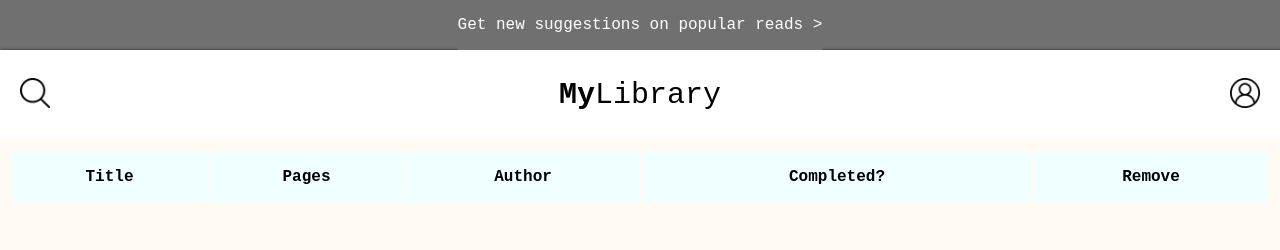
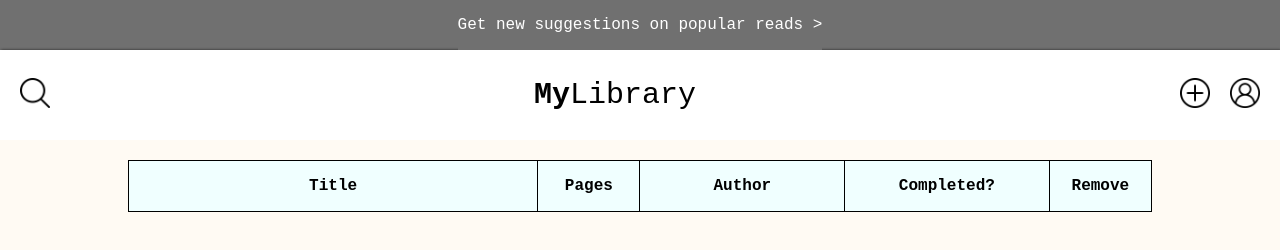
Before and after one commit to ForkFiesta/Odin-JS-Library-Project, a plain HTML site: page index.html in a window 1280 px wide. Drawn offline with Linux system fonts and the light colour scheme.

Commit message:
Add 'add element' symbol

```diff
--- a/index.html
+++ b/index.html
@@ -32,22 +32,29 @@
                             <p><strong>My</strong>Library</p>
                         </a>
                     </div>
-                    <div class="siteHeader_profileIcon">
-                        <a href="#" class="siteHeader_profileIcon">
-                            <img src="./img/user.png" alt="user-icon">
-                        </a>
+                    <div class="siteHeader_rightElements">
+                        <div class="siteHeader_addItem">
+                            <a href="#">
+                                <img src="./img/plus.png" alt="add icon">
+                            </a>
+                        </div>
+                        <div class="siteHeader_profileIcon">
+                            <a href="#" class="siteHeader_profileIcon">
+                                <img src="./img/user.png" alt="user-icon">
+                            </a>
+                        </div>
                     </div>
                 </div>
             </header>
             <div class="main-content">
                 <div class="main-content-table">
                     <table class="main-table">
-                        <tr>
-                        <th>Title</th>
-                        <th>Pages</th>
-                        <th>Author</th>
-                        <th>Completed?</th>
-                        <th>Remove</th>
+                        <tr class="headers">
+                        <th class="title">Title</th>
+                        <th class = 'pages'>Pages</th>
+                        <th class="author">Author</th>
+                        <th class="completed">Completed?</th>
+                        <th class="remove">Remove</th>
                         </tr>
                     </table>
                 </div>
--- a/style.css
+++ b/style.css
@@ -50,6 +50,12 @@ a.siteHeader_logo{
 
 }
 
+.siteHeader_rightElements{
+    display: flex;
+    justify-content: center;
+    align-items: center;
+}
+
 .siteHeader_search{
     display: flex;
     flex-direction: row;
@@ -58,7 +64,10 @@ a.siteHeader_logo{
     gap:10px
 }
 
-
+.siteHeader_addItem img{
+    height: 30px;
+    margin-right: 20px;
+}
 
 .siteHeader_searchIcon img{
     height: 30px;
@@ -86,15 +95,34 @@ a.siteHeader_logo{
     /* margin-top: 70px; */
     display: flex;
     justify-content: center;
-    width: 100%
+    width: 100%;
+    margin-top: 20px;
 }
 
+
 .main-table{
-    width: 100%;
-    padding: 10px;
+    width: 80%;
+    border-collapse: collapse;
+    /* padding: 10px; */
 }
 
 .main-table th {
     background-color: azure;
     height:50px
 }
+
+.main-table th, .main-table td {
+    border: 1px solid black;
+}
+
+th {
+    width: 20%;
+}
+
+th.title{
+    width: 40%;
+}
+
+th.pages {
+    width: 10%;
+}
```
Also changed, not shown: img/plus.png (added), 1 other file.
